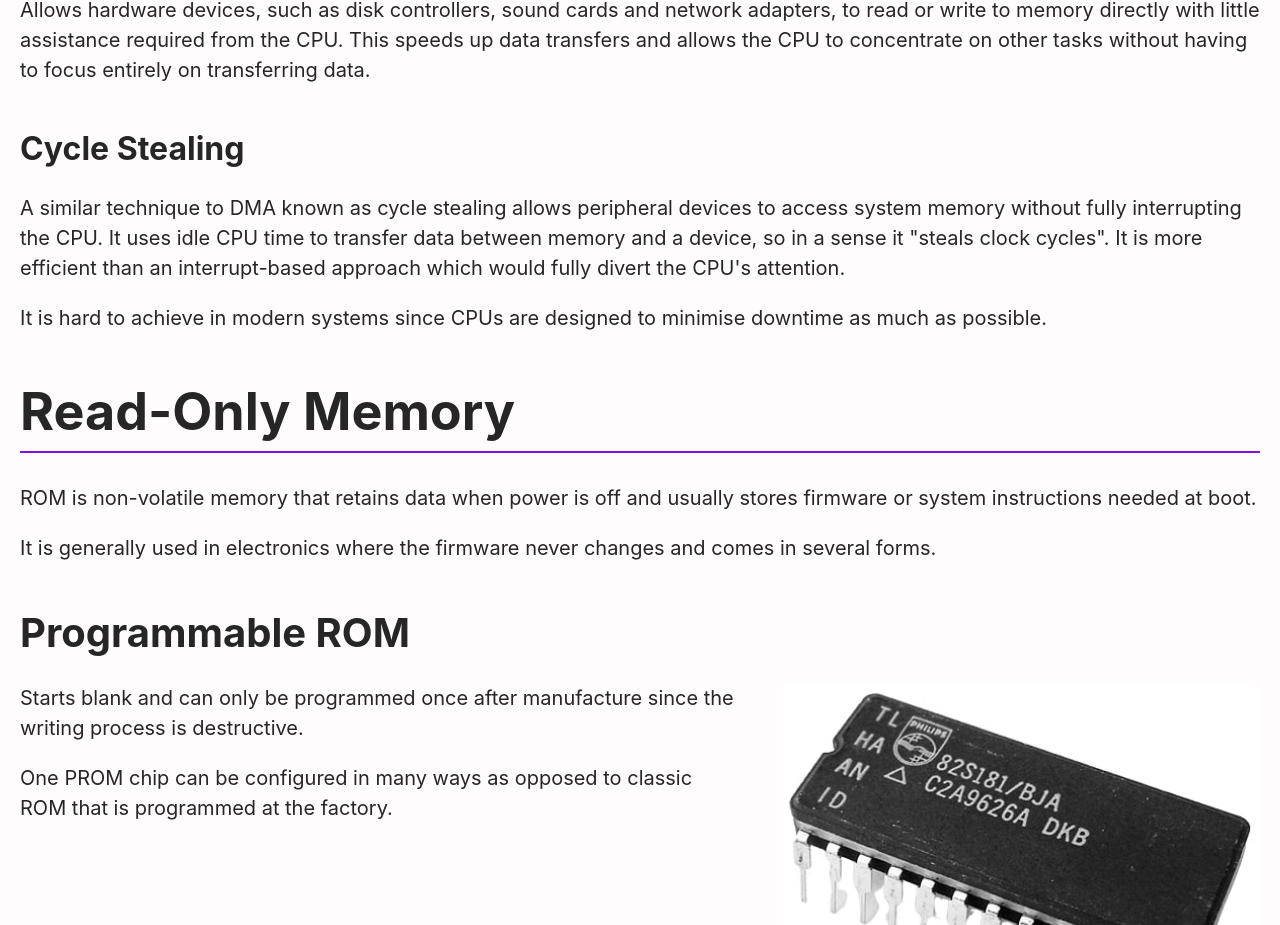
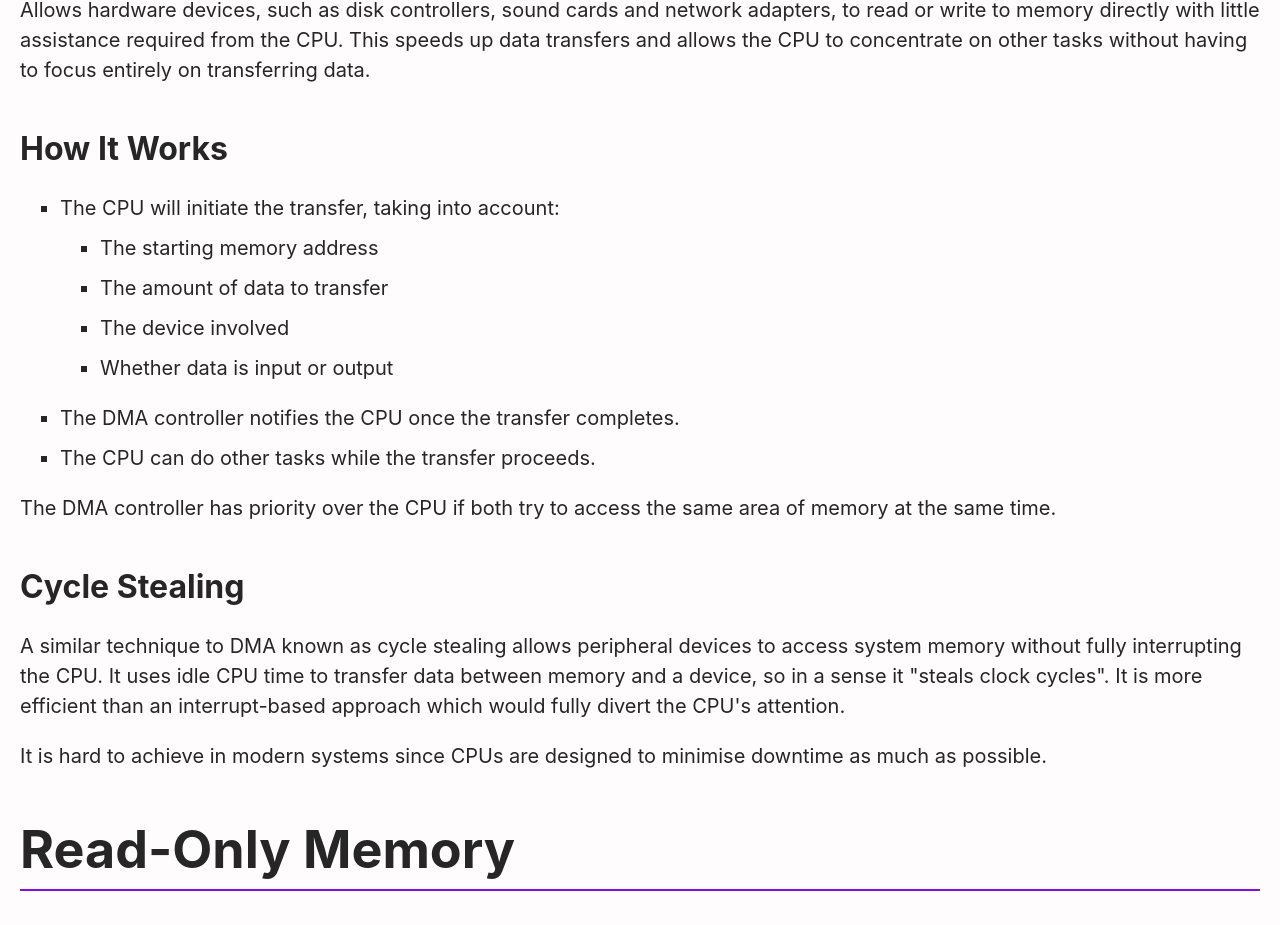
Before and after one commit to Christopher-Cannon/Christopher-Cannon.github.io, a Vue app: page /memory in a window 1280 px wide. Shown: the part 5960-6885 px from the top of the page. Built offline with nearby package versions, Linux system fonts and the light colour scheme; the HTML template or start-up script is replaced by a standard one; a web font is replaced by a local one.

Commit message:
Clarify DMA process

```diff
--- a/src/pages/Memory.vue
+++ b/src/pages/Memory.vue
@@ -279,6 +279,25 @@ const prevNextNavData = {
             entirely on transferring data.
         </p>
 
+        <h5 class="h4">How It Works</h5>
+
+        <ul class="list">
+            <li>The CPU will initiate the transfer, taking into account:
+                <ul class="list !my-[0.5rem]">
+                    <li>The starting memory address</li>
+                    <li>The amount of data to transfer</li>
+                    <li>The device involved</li>
+                    <li>Whether data is input or output</li>
+                </ul>
+            </li>
+            <li>The DMA controller notifies the CPU once the transfer completes.</li>
+            <li>The CPU can do other tasks while the transfer proceeds.</li>
+        </ul>
+
+        <p>
+            The DMA controller has priority over the CPU if both try to access the same area of memory at the same time.
+        </p>
+
         <h5 class="h4">Cycle Stealing</h5>
 
         <p>
```
